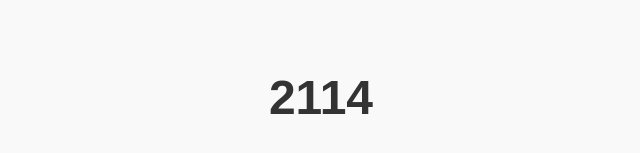
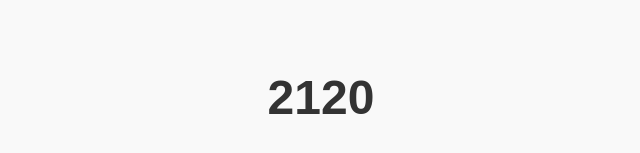
Before and after one commit to sakkoap/gpx, a plain HTML site: page test2.html in a window 1280 px wide. Shown: the part 303-456 px from the top of the page, 319-959 px from the left. Drawn offline with Linux system fonts and the light colour scheme.

Commit message:
Update test2.html

```diff
--- a/test2.html
+++ b/test2.html
@@ -2,7 +2,7 @@
 <html lang="en">
 <head>
   <meta charset="UTF-8">
-  <title>2114</title>
+  <title>2120</title>
   <style>
     body {
       font-family: Arial, sans-serif;
@@ -20,6 +20,6 @@
   </style>
 </head>
 <body>
-  <h1>2114</h1>
+  <h1>2120</h1>
 </body>
 </html>
```
